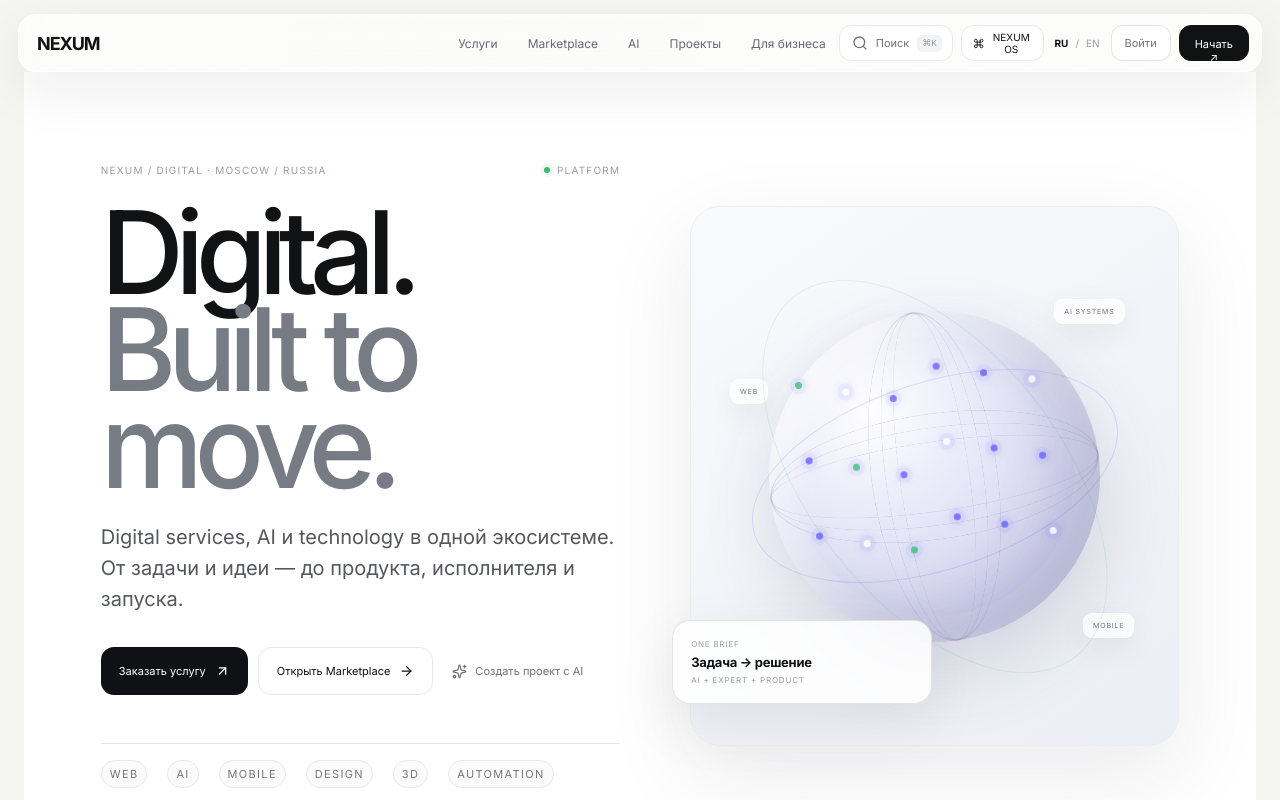
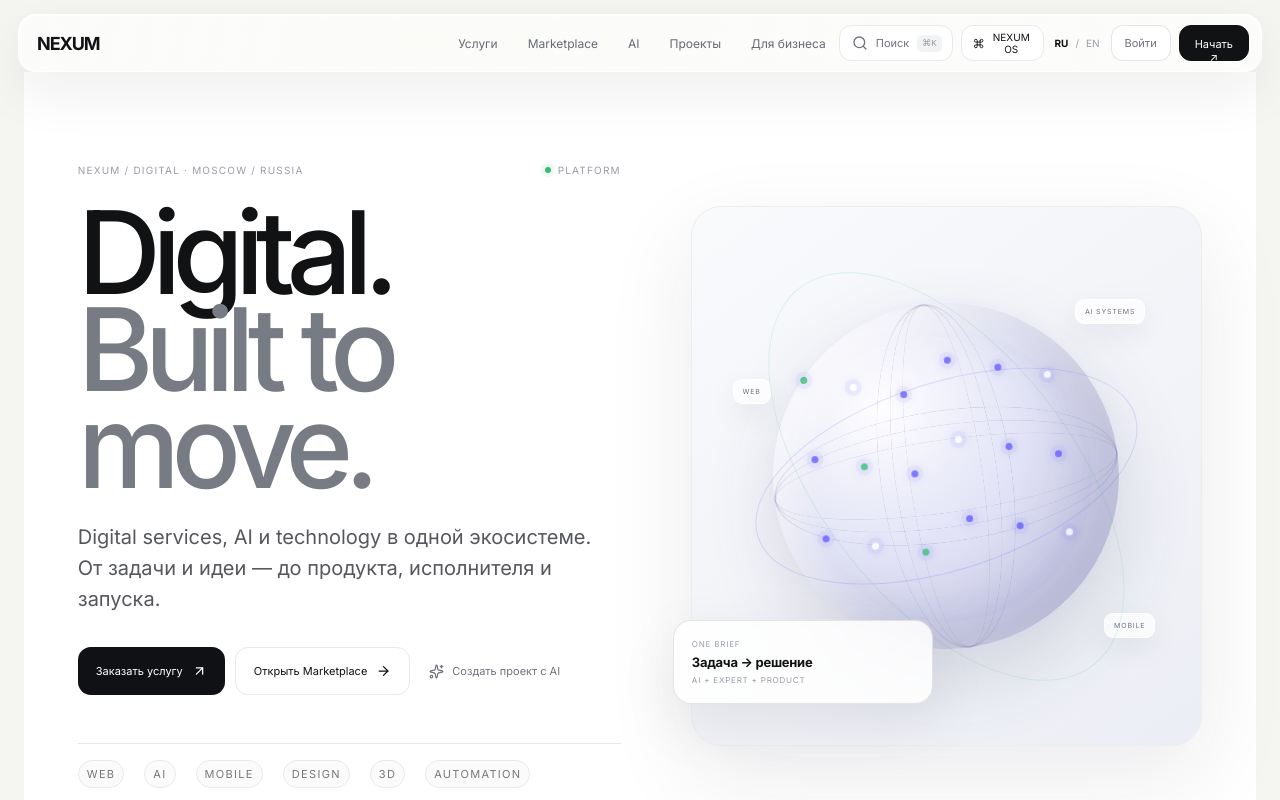
Before and after one commit to borzenkoofficial-lab/Nexum_Digital_Agency, a React (Vite) app: page / in a window 1280 px wide. Shown: the top 800 px of the page. Built offline with nearby package versions, Linux system fonts and the light colour scheme.

Commit message:
fix: expand page canvas and stabilize marketplace mockups

```diff
--- a/src/styles/platform.css
+++ b/src/styles/platform.css
@@ -125,3 +125,79 @@ body{background:var(--nx-canvas);color:var(--nx-ink)}
 .nxp-globe-orbit{position:absolute;border:1px solid rgba(100,92,255,.18);border-radius:50%;width:78%;height:35%;transform:rotate(-18deg)}.nxp-globe-orbit.o2{width:94%;height:47%;transform:rotate(52deg);border-color:rgba(57,187,120,.14)}
 .nxp-globe-label{position:absolute;padding:7px 9px;border:1px solid rgba(255,255,255,.8);background:rgba(255,255,255,.72);backdrop-filter:blur(12px);border-radius:9px;font-size:7px;letter-spacing:.12em;color:#717581;box-shadow:0 10px 30px rgba(20,25,45,.07)}.nxp-globe-label.g1{top:17%;right:11%}.nxp-globe-label.g2{top:32%;left:8%}.nxp-globe-label.g3{bottom:20%;right:9%}.nxp-globe-label.g4{bottom:13%;left:14%}
 @media(max-width:800px){.nxp-globe-scene{min-height:410px;border-radius:22px}.nxp-globe{width:68%;}.nxp-globe-label{font-size:6px;padding:6px 7px}}
+
+/* NEXUM V1 layout stabilization: full-bleed editorial canvas + marketplace mockup geometry */
+.nxp-page,
+.nxp-section,
+.nxp-page-hero,
+.nxp-hero,
+.nxp-dark-section,
+.nxp-business-band,
+.nxp-cta-section{width:100%;box-sizing:border-box}
+
+@media (min-width:1280px){
+  .nxp-hero,
+  .nxp-section,
+  .nxp-page-hero,
+  .nxp-dark-section,
+  .nxp-business-band,
+  .nxp-cta-section{padding-left:4.2vw;padding-right:4.2vw}
+  .nxp-trust-rail{padding-left:4.2vw;padding-right:4.2vw}
+  .nxp-hero{grid-template-columns:minmax(0,1.08fr) minmax(520px,.92fr);gap:5vw}
+  .nxp-hero-art{min-width:0}
+  .nxp-section-head{grid-template-columns:minmax(0,1.2fr) minmax(300px,.7fr) auto;gap:3.5vw}
+  .nxp-market-cards{grid-template-columns:repeat(4,minmax(0,1fr));gap:16px}
+  .nxp-product-grid{grid-template-columns:repeat(4,minmax(0,1fr));gap:18px}
+  .nxp-product-visual .nxp-visual{height:300px;min-height:300px}
+  .nxp-product-card{min-width:0}
+  .nxp-product-body{min-height:190px;display:flex;flex-direction:column}
+  .nxp-product-body p{min-height:52px}
+  .nxp-product-action{margin-top:auto}
+  .nxp-project-grid{grid-template-columns:repeat(3,minmax(0,1fr))}
+  .nxp-knowledge-grid{grid-template-columns:repeat(2,minmax(0,1fr))}
+}
+
+@media (min-width:1800px){
+  .nxp-hero,
+  .nxp-section,
+  .nxp-page-hero,
+  .nxp-dark-section,
+  .nxp-business-band,
+  .nxp-cta-section{padding-left:3.2vw;padding-right:3.2vw}
+  .nxp-trust-rail{padding-left:3.2vw;padding-right:3.2vw}
+  .nxp-hero h1{font-size:clamp(86px,7.2vw,148px)}
+  .nxp-section-head h2{font-size:clamp(58px,5vw,100px)}
+  .nxp-product-visual .nxp-visual{height:320px;min-height:320px}
+}
+
+/* Marketplace cards: stable device/mockup frame, no stretched or drifting artwork */
+.nxp-product-visual{height:300px;overflow:hidden;background:#eef0f6}
+.nxp-product-visual .nxp-visual{width:100%;height:100%;min-height:0;box-sizing:border-box;transform:none!important}
+.nxp-product-visual .nxp-visual:hover{transform:none!important}
+.nxp-product-visual .nxp-visual-panel{left:10%;right:10%;top:15%;bottom:15%;padding:16px;box-sizing:border-box}
+.nxp-product-visual .nxp-visual-panel b{font-size:clamp(19px,2vw,28px);line-height:1.05;max-width:72%}
+.nxp-product-visual .nxp-visual-code{right:12px;top:12px;max-width:42%;flex-wrap:wrap;justify-content:flex-end}
+.nxp-product-visual .nxp-visual-code span{white-space:nowrap}
+.nxp-product-visual .nxp-product-visual .nxp-visual-grid{background-size:28px 28px}
+.nxp-product-card{min-width:0;overflow:hidden}
+.nxp-product-body h3{line-height:1.05}
+.nxp-product-body p{overflow-wrap:anywhere}
+
+/* Prevent common desktop horizontal drift while preserving intentional full-width sections */
+.nxp-section>*,
+.nxp-page-hero>*,
+.nxp-hero>*,
+.nxp-dark-section>*,
+.nxp-business-band>*,
+.nxp-cta-section>*{min-width:0}
+.nxp-section-head>div{min-width:0}
+.nxp-section-head p{overflow-wrap:anywhere}
+
+@media(max-width:800px){
+  .nxp-hero,.nxp-section,.nxp-page-hero,.nxp-dark-section,.nxp-business-band,.nxp-cta-section{padding-left:20px;padding-right:20px}
+  .nxp-product-grid{grid-template-columns:1fr;gap:16px}
+  .nxp-product-visual{height:270px}
+  .nxp-product-visual .nxp-visual-panel{left:9%;right:9%;top:13%;bottom:13%}
+  .nxp-product-visual .nxp-visual-panel b{font-size:23px}
+  .nxp-market-cards{grid-template-columns:1fr}
+}
```
